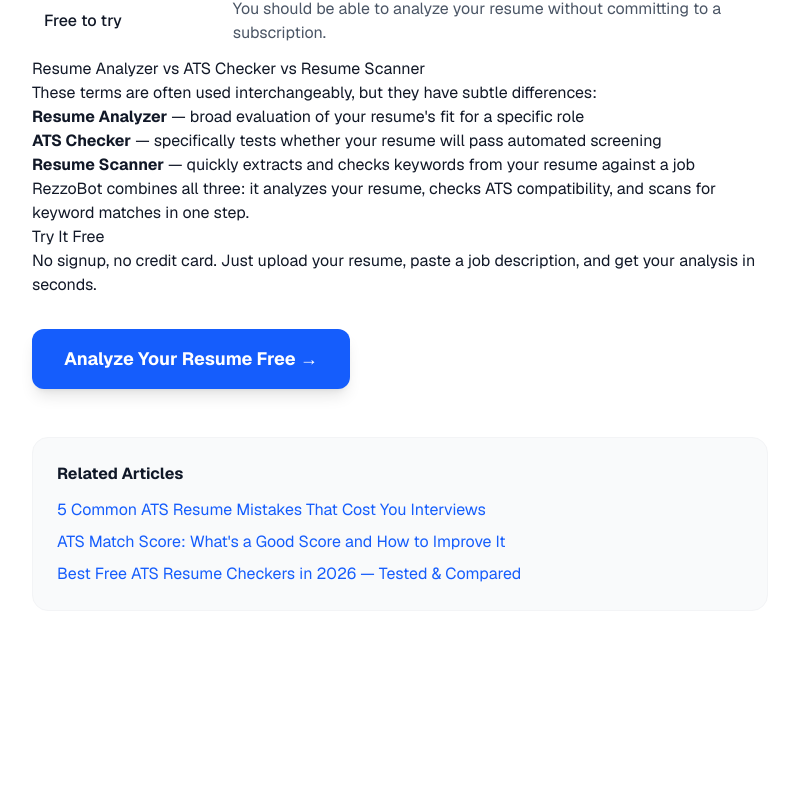
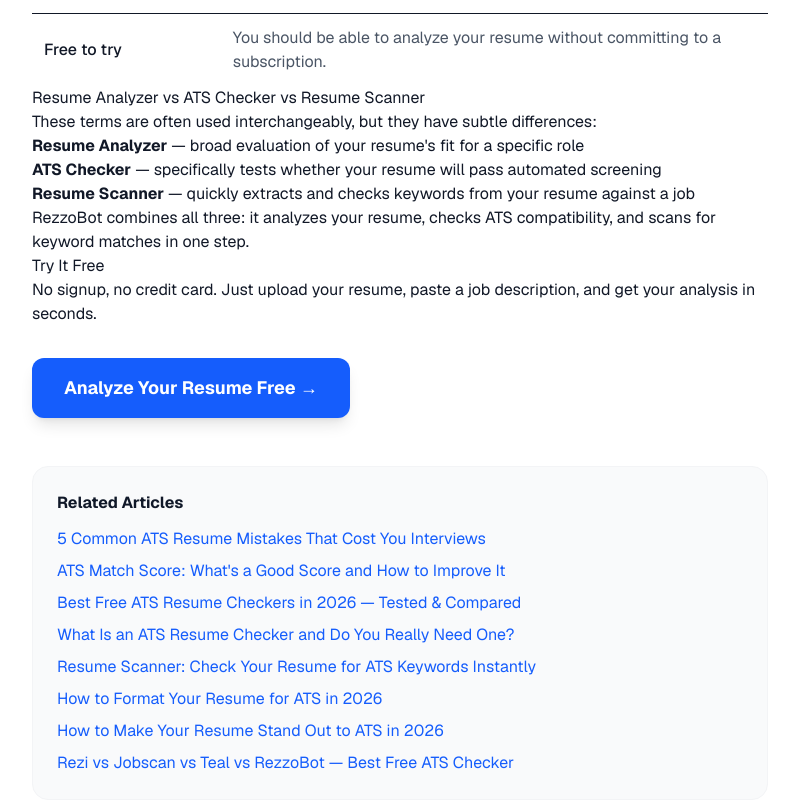
Before and after one commit to mk0428/RezzoBot, a Next.js app in the folder web/: page /blog/resume-analyzer in a window 1280 px wide. Shown: the part 1222-2030 px from the top of the page, without its empty margins (240-1025 px from the left). Before the commit the page ends 1913 px from the top, so only its background shows below. Built offline with nearby package versions, Linux system fonts and the light colour scheme; no server answers.

Commit message:
seo/geo: fix sitemap, BLUF for resume-analyzer, full mesh cross-linking (9/9 posts)

```diff
--- a/web/src/app/blog/5-ats-mistakes/page.tsx
+++ b/web/src/app/blog/5-ats-mistakes/page.tsx
@@ -140,6 +140,10 @@
               <Link href="/blog/resume-stand-out-ats" className="text-blue-600 hover:underline">Make Resume Stand Out</Link>
               {' · '}
               <Link href="/blog/rezi-vs-jobscan-vs-teal-vs-rezzobot" className="text-blue-600 hover:underline">Rezi vs Jobscan vs Teal</Link>
+              {' · '}
+              <Link href="/blog/resume-analyzer" className="text-blue-600 hover:underline">Free Resume Analyzer</Link>
+              {' · '}
+              <Link href="/blog/resume-scanner" className="text-blue-600 hover:underline">Resume Scanner</Link>
             </p>
           </div>
         </div>
--- a/web/src/app/blog/ats-resume-checker/page.tsx
+++ b/web/src/app/blog/ats-resume-checker/page.tsx
@@ -163,6 +163,10 @@
               <Link href="/blog/resume-stand-out-ats" className="text-blue-600 hover:underline">Make Resume Stand Out</Link>
               {' · '}
               <Link href="/blog/rezi-vs-jobscan-vs-teal-vs-rezzobot" className="text-blue-600 hover:underline">Rezi vs Jobscan vs Teal</Link>
+              {' · '}
+              <Link href="/blog/resume-analyzer" className="text-blue-600 hover:underline">Free Resume Analyzer</Link>
+              {' · '}
+              <Link href="/blog/resume-scanner" className="text-blue-600 hover:underline">Resume Scanner</Link>
             </p>
           </div>
         </div>
--- a/web/src/app/blog/ats-score-guide/page.tsx
+++ b/web/src/app/blog/ats-score-guide/page.tsx
@@ -195,7 +195,9 @@
               {' '}<Link href="/blog/ats-resume-format" className="text-blue-600 hover:underline">ATS Resume Format Guide</Link>,
               {' '}<Link href="/blog/best-free-ats-checkers" className="text-blue-600 hover:underline">Best Free ATS Checkers</Link>,
               {' '}<Link href="/blog/resume-stand-out-ats" className="text-blue-600 hover:underline">Make Resume Stand Out</Link>,
-              {' '}<Link href="/blog/rezi-vs-jobscan-vs-teal-vs-rezzobot" className="text-blue-600 hover:underline">Rezi vs Jobscan vs Teal</Link>
+              {' '}<Link href="/blog/rezi-vs-jobscan-vs-teal-vs-rezzobot" className="text-blue-600 hover:underline">Rezi vs Jobscan vs Teal</Link>,
+              {' '}<Link href="/blog/resume-analyzer" className="text-blue-600 hover:underline">Free Resume Analyzer</Link>,
+              {' '}<Link href="/blog/resume-scanner" className="text-blue-600 hover:underline">Resume Scanner</Link>
             </p>
           </div>
         </div>
--- a/web/src/app/blog/resume-analyzer/page.tsx
+++ b/web/src/app/blog/resume-analyzer/page.tsx
@@ -64,7 +64,7 @@
             <span>5 min read</span>
           </div>
           <p className="text-lg text-gray-600 leading-relaxed">
-            Most resumes get rejected by ATS before a recruiter reads them. A resume analyzer shows you exactly what's working and what's not — so you can fix it before you apply.
+            A resume analyzer is a tool that scans your resume against a job description and shows you exactly which keywords match, what is missing, and how to improve your score — before a recruiter ever sees it. Here is how to use one effectively.
           </p>
         </header>
 
@@ -168,6 +168,11 @@
               <li><Link href="/blog/5-ats-mistakes" className="text-blue-600 hover:underline">5 Common ATS Resume Mistakes That Cost You Interviews</Link></li>
               <li><Link href="/blog/ats-score-guide" className="text-blue-600 hover:underline">ATS Match Score: What's a Good Score and How to Improve It</Link></li>
               <li><Link href="/blog/best-free-ats-checkers" className="text-blue-600 hover:underline">Best Free ATS Resume Checkers in 2026 — Tested & Compared</Link></li>
+              <li><Link href="/blog/ats-resume-checker" className="text-blue-600 hover:underline">What Is an ATS Resume Checker and Do You Really Need One?</Link></li>
+              <li><Link href="/blog/resume-scanner" className="text-blue-600 hover:underline">Resume Scanner: Check Your Resume for ATS Keywords Instantly</Link></li>
+              <li><Link href="/blog/ats-resume-format" className="text-blue-600 hover:underline">How to Format Your Resume for ATS in 2026</Link></li>
+              <li><Link href="/blog/resume-stand-out-ats" className="text-blue-600 hover:underline">How to Make Your Resume Stand Out to ATS in 2026</Link></li>
+              <li><Link href="/blog/rezi-vs-jobscan-vs-teal-vs-rezzobot" className="text-blue-600 hover:underline">Rezi vs Jobscan vs Teal vs RezzoBot — Best Free ATS Checker</Link></li>
             </ul>
           </div>
         </div>
--- a/web/src/app/blog/resume-scanner/page.tsx
+++ b/web/src/app/blog/resume-scanner/page.tsx
@@ -178,6 +178,11 @@
               <li><Link href="/blog/resume-analyzer" className="text-blue-600 hover:underline">Free Resume Analyzer: Check Against Any Job Description</Link></li>
               <li><Link href="/blog/ats-resume-format" className="text-blue-600 hover:underline">How to Format Your Resume for ATS in 2026</Link></li>
               <li><Link href="/blog/5-ats-mistakes" className="text-blue-600 hover:underline">5 Common ATS Resume Mistakes That Cost You Interviews</Link></li>
+              <li><Link href="/blog/ats-resume-checker" className="text-blue-600 hover:underline">What Is an ATS Resume Checker and Do You Really Need One?</Link></li>
+              <li><Link href="/blog/ats-score-guide" className="text-blue-600 hover:underline">ATS Match Score: What's a Good Score and How to Improve It</Link></li>
+              <li><Link href="/blog/best-free-ats-checkers" className="text-blue-600 hover:underline">Best Free ATS Resume Checkers in 2026 — Tested & Compared</Link></li>
+              <li><Link href="/blog/resume-stand-out-ats" className="text-blue-600 hover:underline">How to Make Your Resume Stand Out to ATS in 2026</Link></li>
+              <li><Link href="/blog/rezi-vs-jobscan-vs-teal-vs-rezzobot" className="text-blue-600 hover:underline">Rezi vs Jobscan vs Teal vs RezzoBot — Best Free ATS Checker</Link></li>
             </ul>
           </div>
         </div>
--- a/web/src/app/blog/rezi-vs-jobscan-vs-teal-vs-rezzobot/page.tsx
+++ b/web/src/app/blog/rezi-vs-jobscan-vs-teal-vs-rezzobot/page.tsx
@@ -269,6 +269,10 @@
               <Link href="/blog/ats-resume-format" className="text-blue-600 hover:underline">ATS Resume Format Guide</Link>
               {' · '}
               <Link href="/blog/resume-stand-out-ats" className="text-blue-600 hover:underline">Make Resume Stand Out</Link>
+              {' · '}
+              <Link href="/blog/resume-analyzer" className="text-blue-600 hover:underline">Free Resume Analyzer</Link>
+              {' · '}
+              <Link href="/blog/resume-scanner" className="text-blue-600 hover:underline">Resume Scanner</Link>
             </p>
           </div>
         </div>
--- a/web/src/app/sitemap.ts
+++ b/web/src/app/sitemap.ts
@@ -82,5 +82,29 @@
       changeFrequency: 'monthly',
       priority: 0.5,
     },
+    {
+      url: `${baseUrl}/analyze`,
+      lastModified: new Date(),
+      changeFrequency: 'monthly',
+      priority: 0.6,
+    },
+    {
+      url: `${baseUrl}/score`,
+      lastModified: new Date(),
+      changeFrequency: 'monthly',
+      priority: 0.6,
+    },
+    {
+      url: `${baseUrl}/optimize`,
+      lastModified: new Date(),
+      changeFrequency: 'monthly',
+      priority: 0.5,
+    },
+    {
+      url: `${baseUrl}/privacy`,
+      lastModified: new Date(),
+      changeFrequency: 'yearly',
+      priority: 0.2,
+    },
   ];
 }
```
